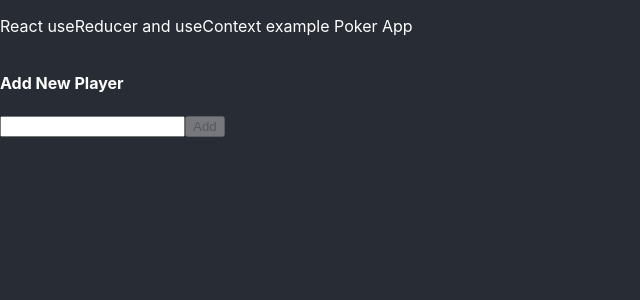
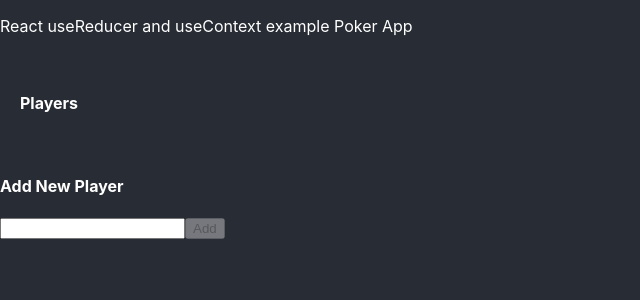
Before and after one commit to LPastine/react-context-example, a React (Create React App) app: page / in a window 1280 px wide. Shown: the top 300 px of the page, without its empty margins (0-640 px from the left). Built offline with nearby package versions, Linux system fonts and the light colour scheme.

Commit message:
feat(PlayersList): players list component

```diff
--- /dev/null
+++ b/src/components/PlayersList/PlayersList.css
@@ -0,0 +1,5 @@
+.PlayersList {
+  padding: 20px;
+  display: flex;
+  flex-direction: column;
+}
--- /dev/null
+++ b/src/components/PlayersList/PlayersList.tsx
@@ -0,0 +1,17 @@
+import { useContext } from 'react';
+import { GameContext } from '../../state/context';
+import './PlayersList.css';
+
+const PlayersList = () => {
+  const { state } = useContext(GameContext);
+  return (
+    <div className="PlayersList">
+      <h4>Players</h4>
+      {state.players.map((player) => (
+        <label>{player.name}</label>
+      ))}
+    </div>
+  );
+};
+
+export default PlayersList;
--- /dev/null
+++ b/src/components/PlayersList/index.ts
@@ -0,0 +1 @@
+export { default } from "./PlayersList"
--- a/src/components/Poker/Poker.tsx
+++ b/src/components/Poker/Poker.tsx
@@ -3,6 +3,7 @@ import { GameContext } from '../../state/context';
 import { gameReducer } from '../../state/reducer';
 import { initialGameState } from '../../state/state';
 import AddPlayer from '../AddPlayer';
+import PlayersList from '../PlayersList';
 
 const Poker = () => {
   const [state, dispatch] = useReducer(gameReducer, initialGameState);
@@ -14,7 +15,9 @@ const Poker = () => {
         </header>
       </div>
       <div className="ContentArea">
-        <div className="LeftPanel">{/* <PlayersList /> */}</div>
+        <div className="LeftPanel">
+          <PlayersList />
+        </div>
         <div className="MainContentArea">{/* <Players /> */}</div>
         <div className="RightPanel">{/* <GameStatus /> */}</div>
       </div>
```
